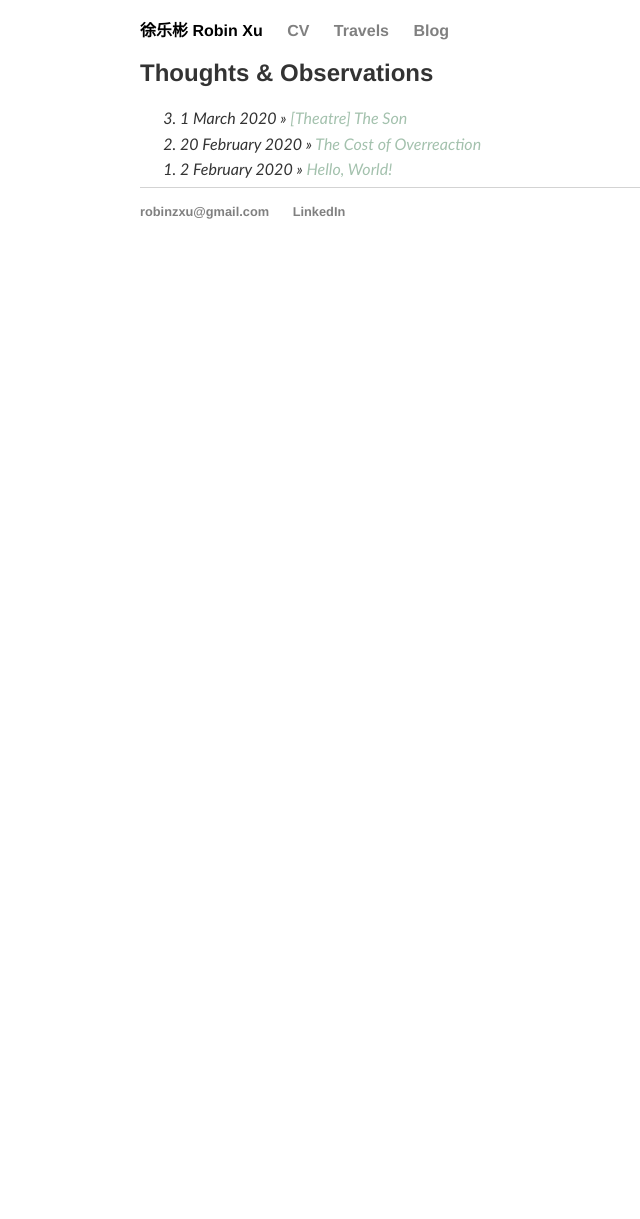
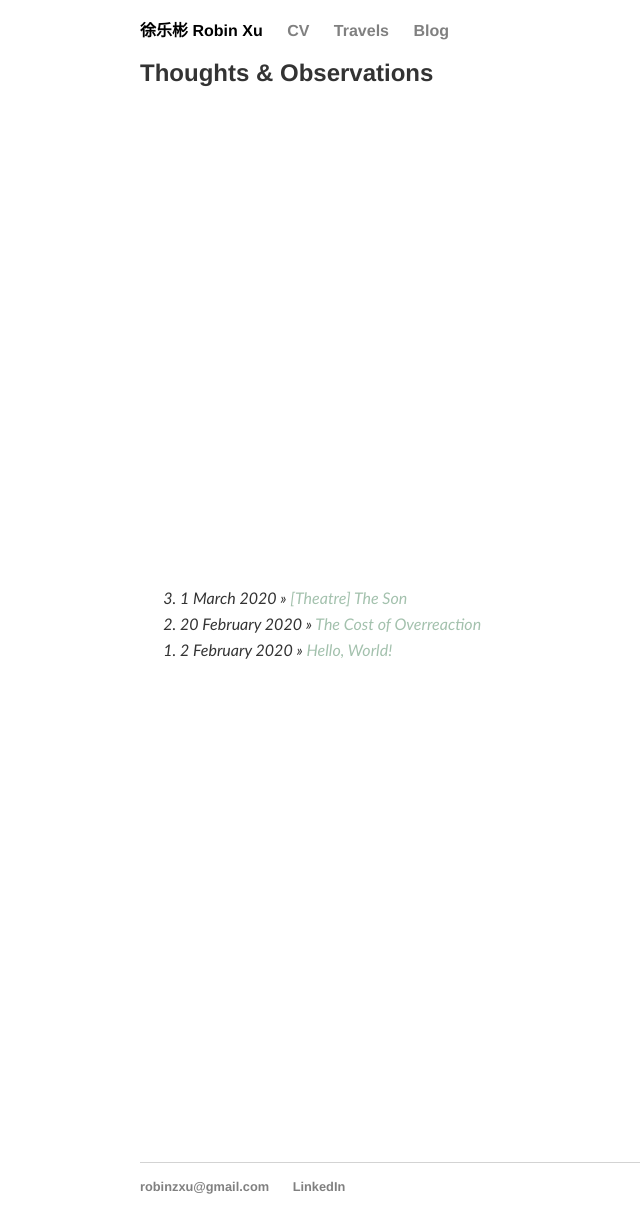
Before and after one commit to robinzxu/robinzxu.github.io, a Jekyll site: the page built from blog/index.html, in a window 1280 px wide. Shown: the whole page, without its empty margins (0-640 px from the left). Built offline with Jekyll 4.4.1, drawn with Linux system fonts in a browser that asks for light colours; before the commit the page ends 900 px from its top, so only the background shows below that.

Commit message:
Update main.css

```diff
--- a/css/main.css
+++ b/css/main.css
@@ -75,7 +75,7 @@
  }
 
 /* Blog */
-ol.posts { margin: 5px auto; font-size: 1em; line-height: 1.618em; font-style: italic; }
+ol.posts { margin: 500px auto; font-size: 1em; line-height: 1.618em; font-style: italic; }
 /* ul.posts li { list-style: square; } */
 
 /* CV */
```
